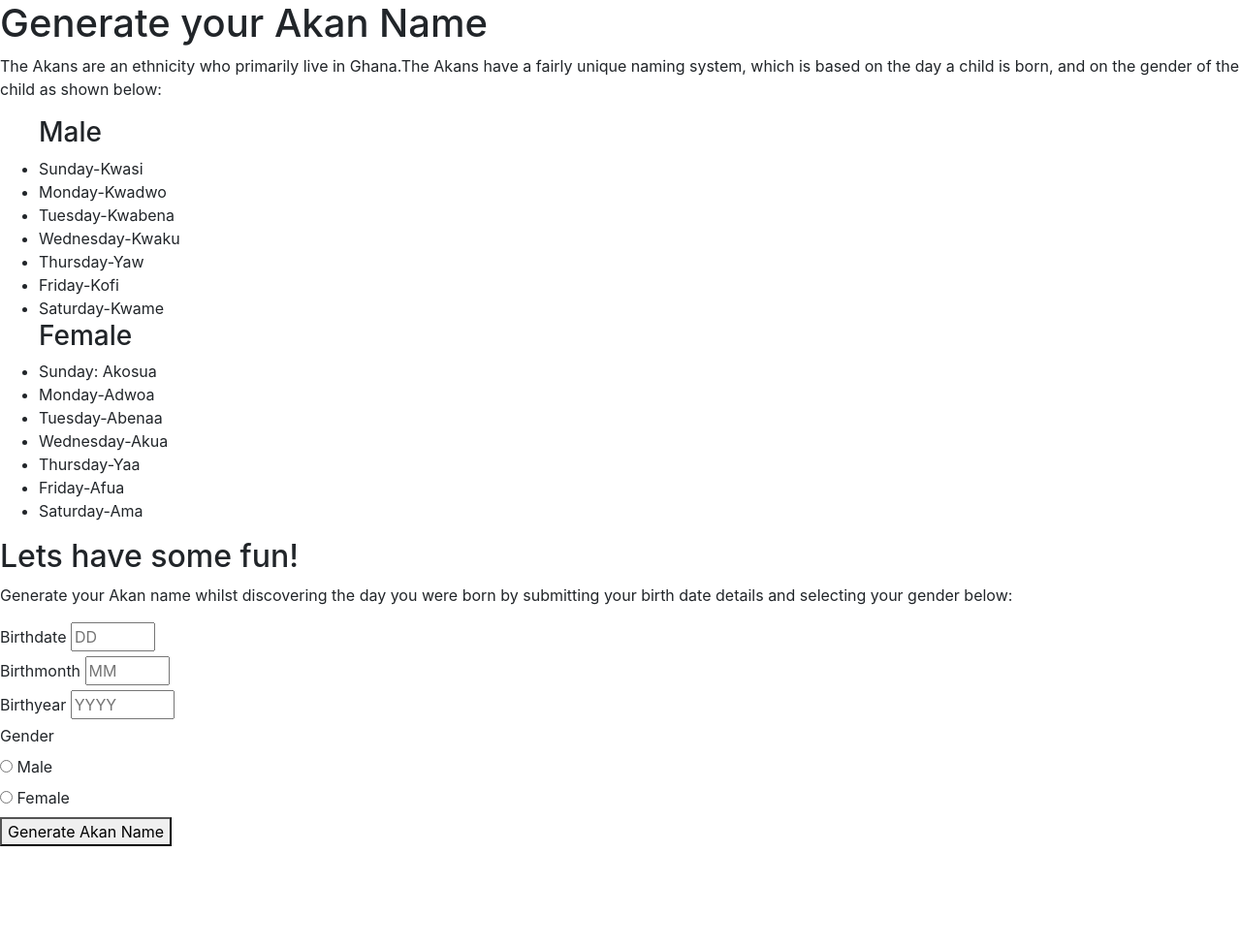
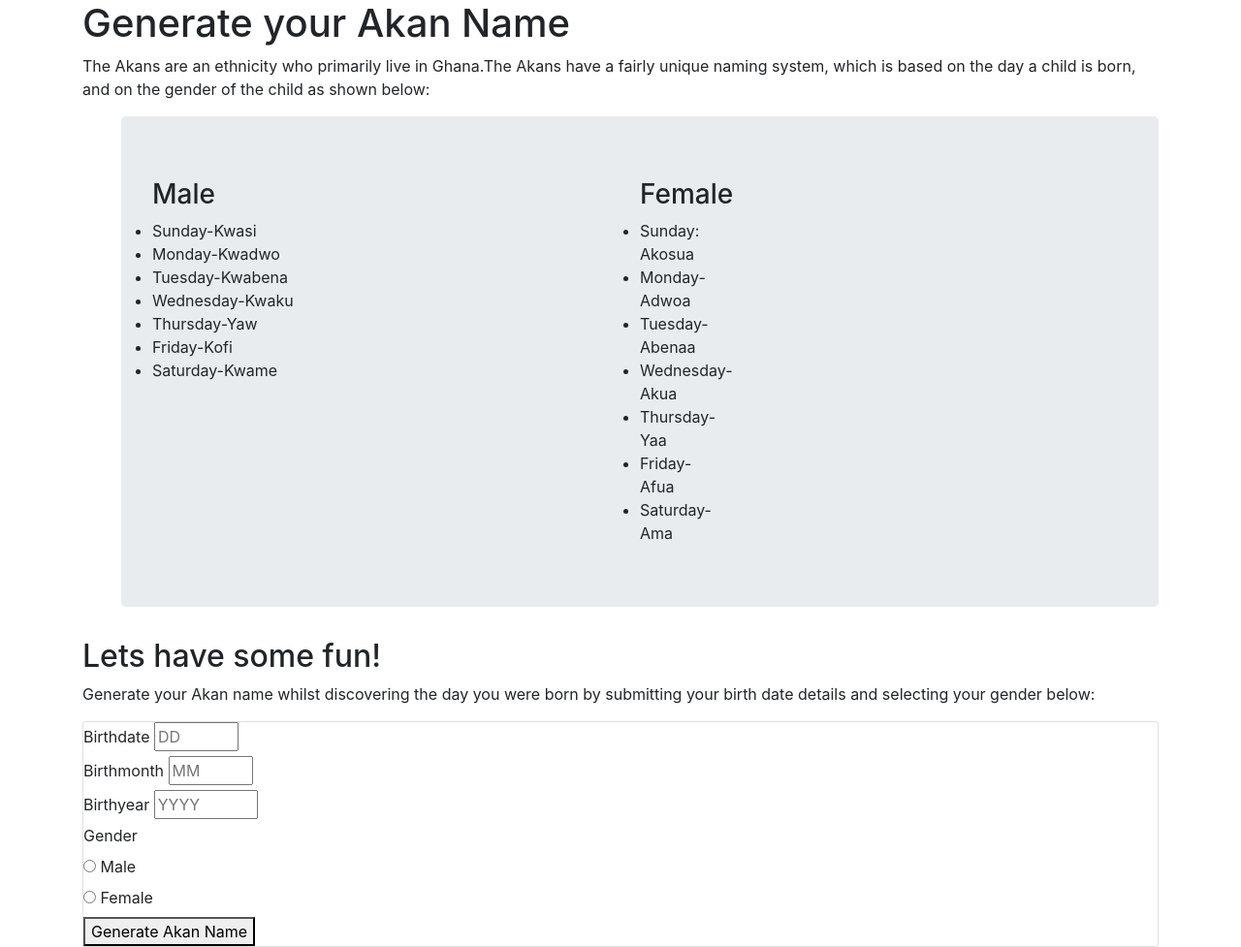
Before and after one commit to SheilaKamotho/Akan-Names, a plain HTML site: page khan.html in a window 1280 px wide. Shown: the whole page at 97% size. Before the commit the page ends 873 px from the top, so only its background shows below. Drawn offline with Linux system fonts and the light colour scheme.

Commit message:
add bootstrap features

```diff
--- a/js/script.js
+++ b/js/script.js
@@ -2,11 +2,11 @@ var date = document.getElementsByName ("date")
 var month = document.getElementsByName ("month")
 var year = document.getElementsByName ("year")
 var form = document.getElementsByTagName ("form")
-var gender = documrnt.getElementsByName ("gender")
+var gender = document.getElementsByName ("gender")
 
-    if (date.value < 1 || date.value > 31)
+    if (date < 1 || date > 31)
     console.log ("Invalid date");
-    if (month.value < 1 || month.value > 12)
+    if (month < 1 || month > 12)
     console.log ("Invalid month");
 
 
--- a/khan.html
+++ b/khan.html
@@ -1,17 +1,23 @@
 <!DOCTYPE html>
 <html lang="en">
-<head>
+  <head>
+
     <meta charset="UTF-8">
     <meta name="viewport" content="width=device-width, initial-scale=1.0">
     <title>Akan Names</title>
     <link href="css/bootstrap.css" rel="stylesheet" type="text/css">
     <link href="css/styles.css" rel="stylesheet" type="text/css" media="all">
-</head>
-<body>
+  </head>
+  <body>
+    <div class="container">
     <h1>Generate your Akan Name</h1>
     <script src ="js/script.js"></script>
+    <div class= introduction>
     <p>The Akans are an ethnicity who primarily live in Ghana.The Akans have a fairly unique naming system, which is based on the day a child is born, and on the gender of the child as shown below: </p>
     <ul>
+    <div class = "jumbotron">
+        <div class = "row">
+        <div class= "col-md-6">
     <h3>Male</h3>
         <li>Sunday-Kwasi</li>
         <li>Monday-Kwadwo</li>
@@ -20,6 +26,9 @@
         <li>Thursday-Yaw</li>
         <li>Friday-Kofi</li>
         <li>Saturday-Kwame</li>
+    </div>
+    <div class = "row">
+    <div class= "col-md-6">
     <h3>Female</h3>
         <li>Sunday: Akosua</li>
         <li> Monday-Adwoa</li>
@@ -28,9 +37,16 @@
         <li>Thursday-Yaa</li>
         <li>Friday-Afua</li>
         <li>Saturday-Ama</li>
+    </div>
+    </div>
+    </div>
     </ul>
+    </div>
     <h2>Lets have some fun!</h2>
+    <div class=fun>
     <p>Generate your Akan name whilst discovering the day you were born by submitting your birth date details and selecting your gender below:</p>
+    </div>
+    <div class= card>
     <form>
      <label for ="date" > Birthdate </label>
      <input type ="number" name ="date" placeholder="DD" min=1 max= 31><br>
@@ -45,5 +61,7 @@
      <label for="female">Female</label><br>
      <button>Generate Akan Name</button>
     </form>
-</body>
+    </div>
+    </div>
+  </body>
 </html>
```
